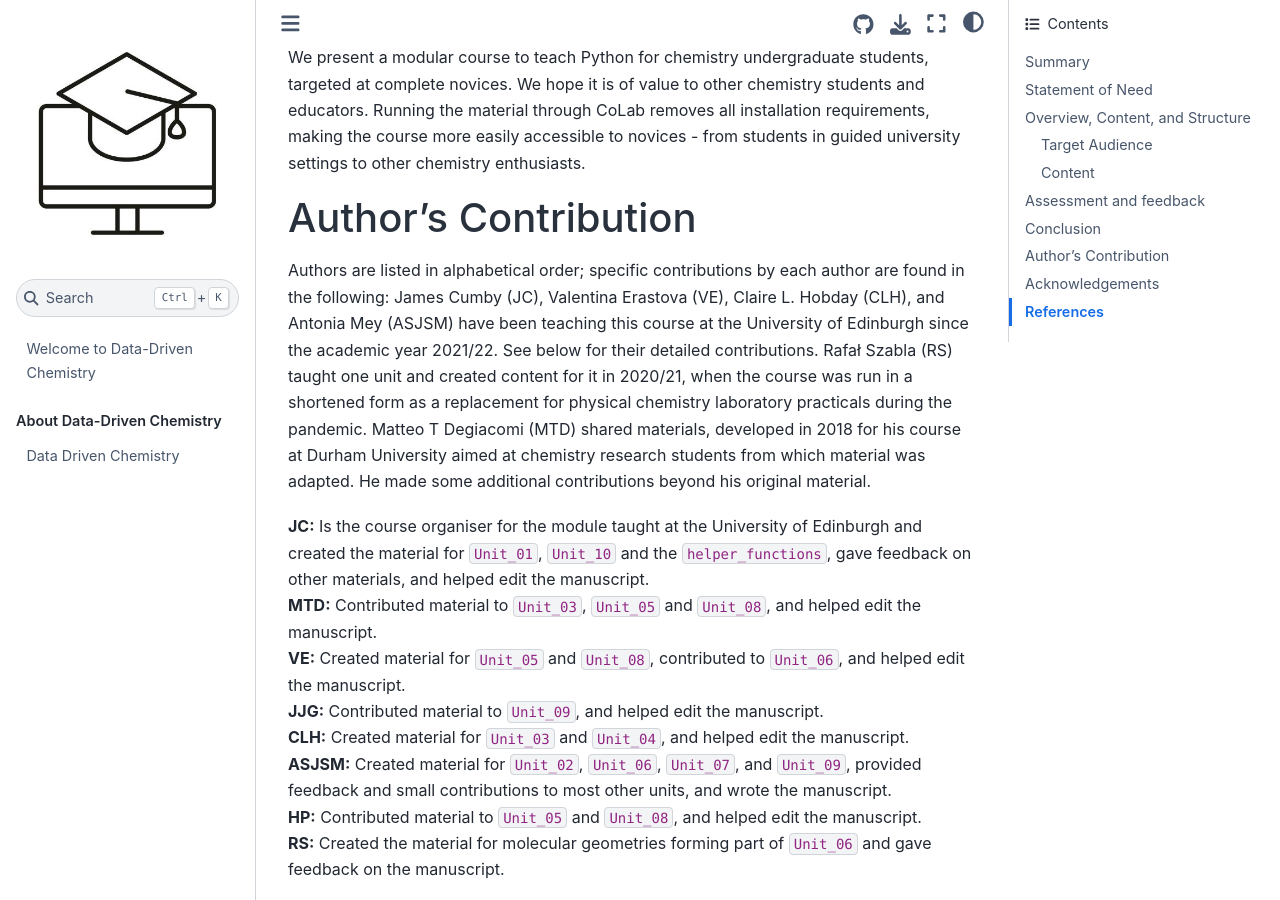
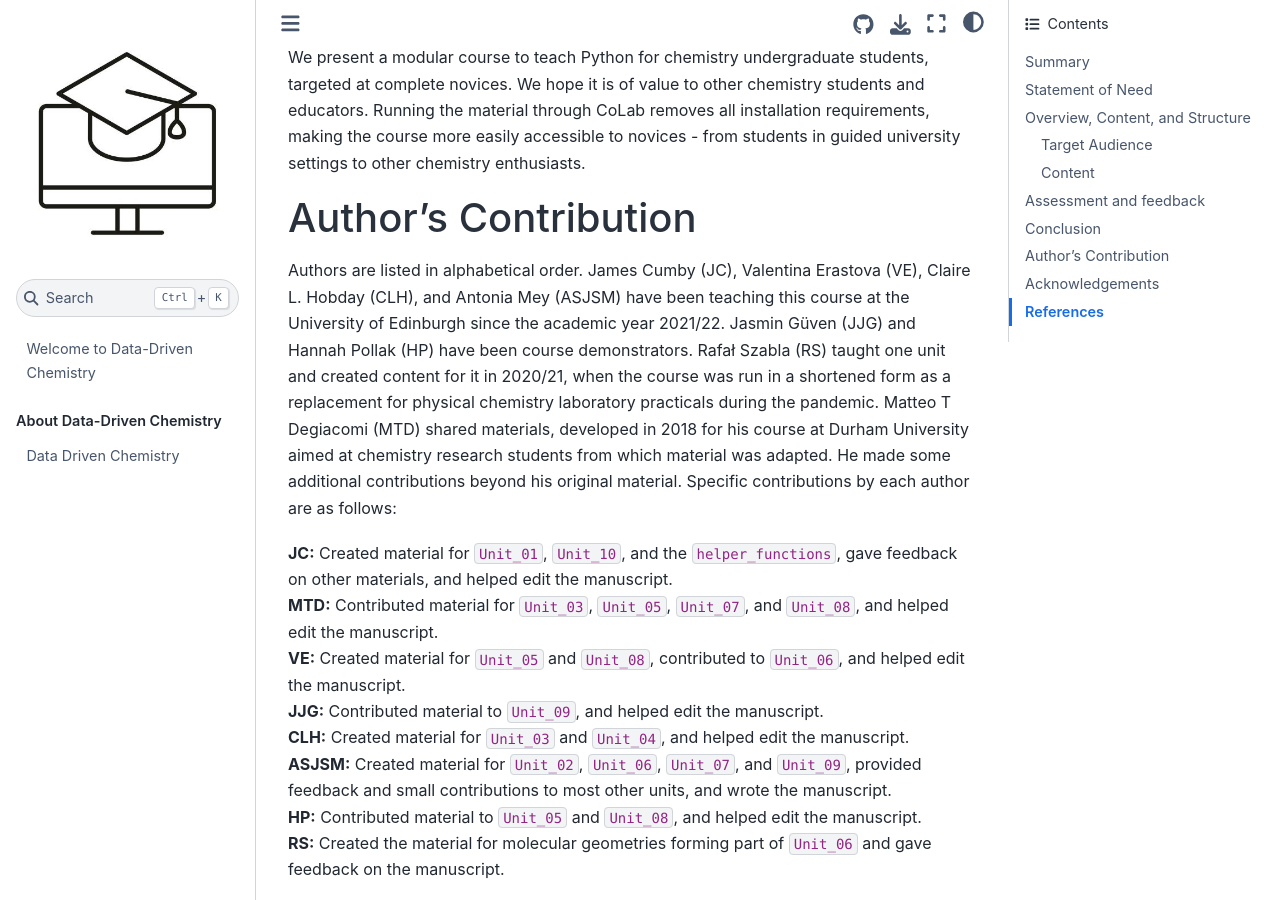
Before and after one commit to Edinburgh-Chemistry-Teaching/Data-driven-chemistry, a Jupyter Book: the page built from paper/paper.md, in a window 1280 px wide and 900 px high, scrolled down 4327 px. Built offline with Jupyter Book 1.0.4 settings and Sphinx 7.4.7 and the Sphinx Book theme 1.1.4, drawn with Linux system fonts in a browser that asks for light colours; pages that are not in the unit, such as notebooks, are missing from menus.

Commit message:
Update paper.md
small edit to authors contributions

```diff
--- a/paper/paper.md
+++ b/paper/paper.md
@@ -104,10 +104,10 @@ We present a modular course to teach Python for chemistry undergraduate students
 
 # Author's Contribution
 
-Authors are listed in alphabetical order; specific contributions by each author are found in the following: James Cumby (JC), Valentina Erastova (VE), Claire L. Hobday (CLH), and Antonia Mey (ASJSM) have been teaching this course at the University of Edinburgh since the academic year 2021/22. See below for their detailed contributions. Rafał Szabla (RS) taught one unit and created content for it in 2020/21, when the course was run in a shortened form as a replacement for physical chemistry laboratory practicals during the pandemic. Matteo T Degiacomi (MTD) shared materials, developed in 2018 for his course at Durham University aimed at chemistry research students from which material was adapted. He made some additional contributions beyond his original material.
+Authors are listed in alphabetical order. James Cumby (JC), Valentina Erastova (VE), Claire L. Hobday (CLH), and Antonia Mey (ASJSM) have been teaching this course at the University of Edinburgh since the academic year 2021/22. Jasmin Güven (JJG) and Hannah Pollak (HP) have been course demonstrators. Rafał Szabla (RS) taught one unit and created content for it in 2020/21, when the course was run in a shortened form as a replacement for physical chemistry laboratory practicals during the pandemic. Matteo T Degiacomi (MTD) shared materials, developed in 2018 for his course at Durham University aimed at chemistry research students from which material was adapted. He made some additional contributions beyond his original material. Specific contributions by each author are as follows:
 
-**JC:** Is the course organiser for the module taught at the University of Edinburgh and created the material for `Unit_01`, `Unit_10` and the `helper_functions`, gave feedback on other materials, and helped edit the manuscript.
-**MTD:** Contributed material to `Unit_03`, `Unit_05` and `Unit_08`, and helped edit the manuscript.
+**JC:** Created material for `Unit_01`, `Unit_10`, and the `helper_functions`, gave feedback on other materials, and helped edit the manuscript.
+**MTD:** Contributed material for `Unit_03`, `Unit_05`, `Unit_07`, and `Unit_08`, and helped edit the manuscript.
 **VE:** Created material for `Unit_05` and `Unit_08`, contributed to `Unit_06`, and helped edit the manuscript.
 **JJG:** Contributed material to `Unit_09`, and helped edit the manuscript.
 **CLH:** Created material for `Unit_03` and `Unit_04`, and helped edit the manuscript.
```
